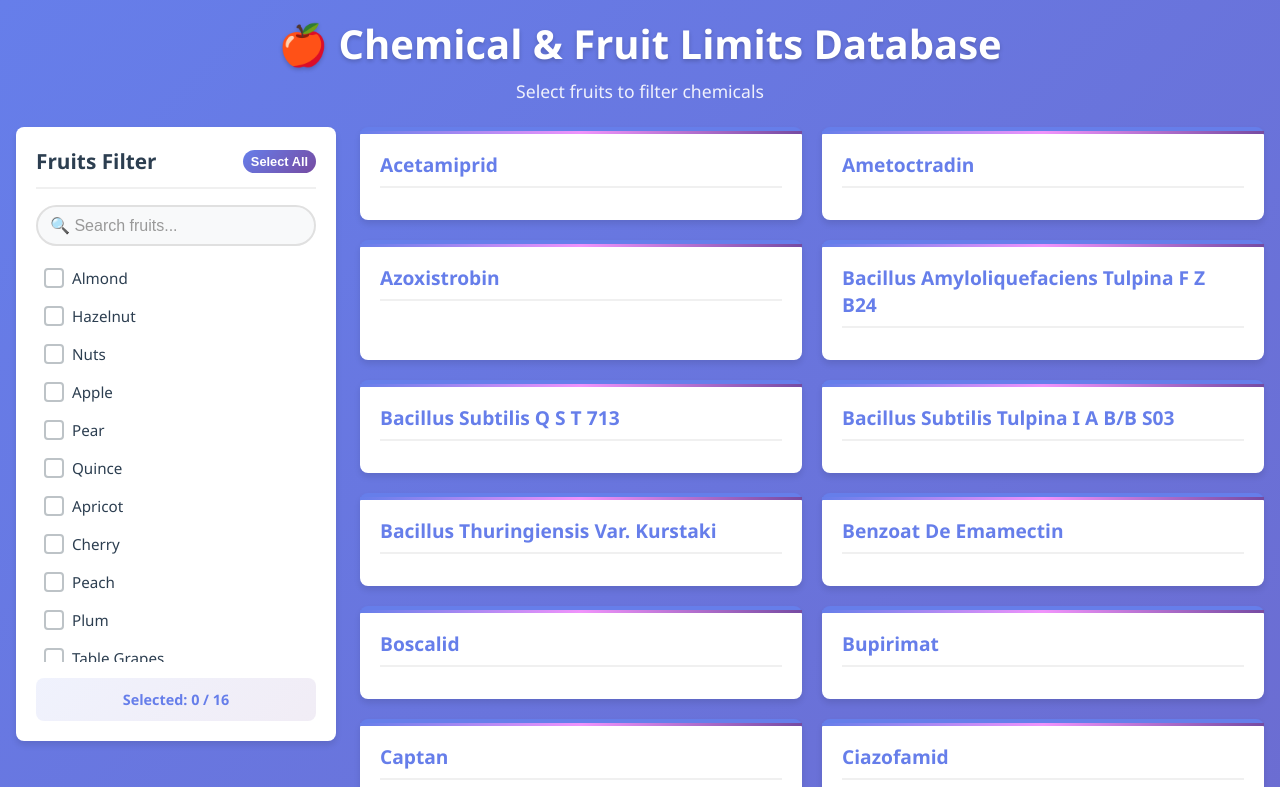
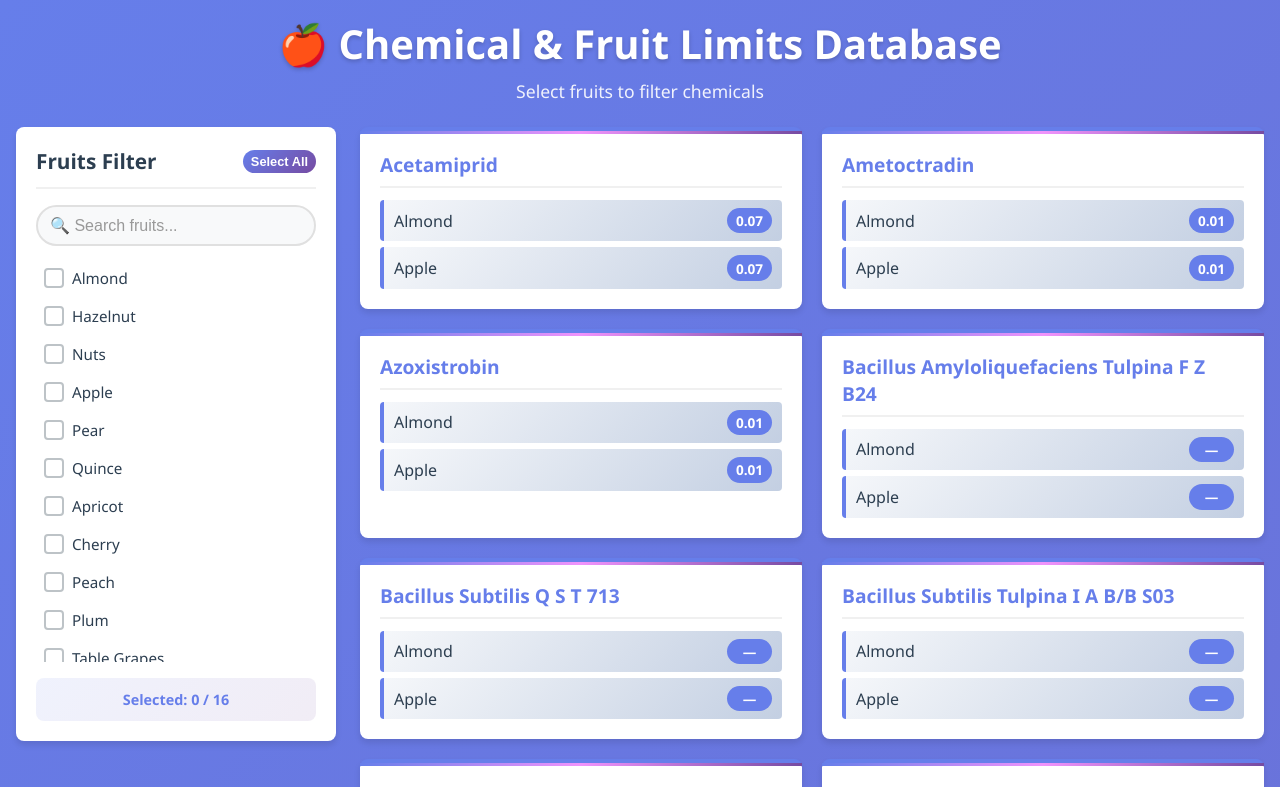
Before and after one commit to NikolayFrontEnd/agroDraft, a React (Vite) app: page / in a window 1280 px wide. Shown: the top 787 px of the page. Built offline with nearby package versions, Linux system fonts and the light colour scheme.

Commit message:
Fixed the bug

```diff
--- a/src/App.jsx
+++ b/src/App.jsx
@@ -28,7 +28,7 @@ export const InputSearch = () =>{
   )
 }
 
-export const FruitTable = ({selectedFruits}) =>{
+export const FruitTable = () =>{
   const arr = ["apple", "almond"]
   return(
     <>
@@ -39,7 +39,7 @@ export const FruitTable = ({selectedFruits}) =>{
                 <h2 className="chemical-title">{chemical}</h2>
                 <ul className="fruits-list">
                   {Object.entries(fruitsMap)
-  .filter((fruits)=>selectedFruits.includes(fruits))
+.filter(([fruit]) => arr.includes(fruit))
   .map(([fruit, limit]) => (
                     <li key={fruit} className="fruit-item">
                       <span className="fruit-name">
```
